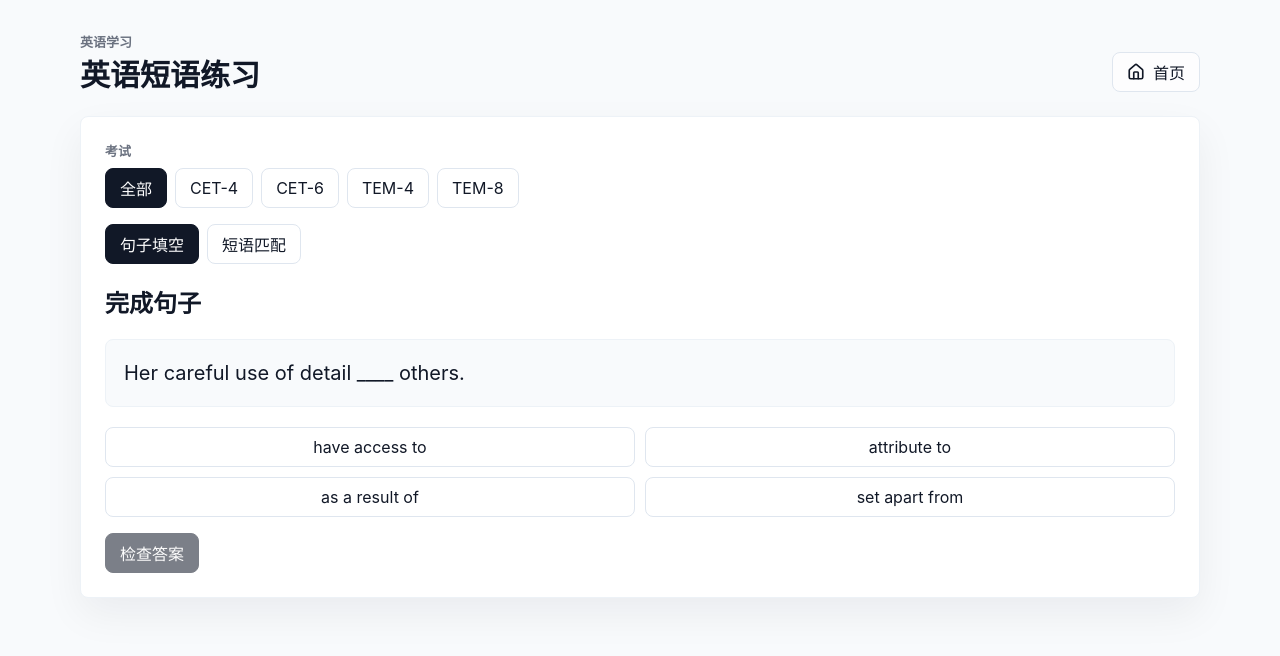
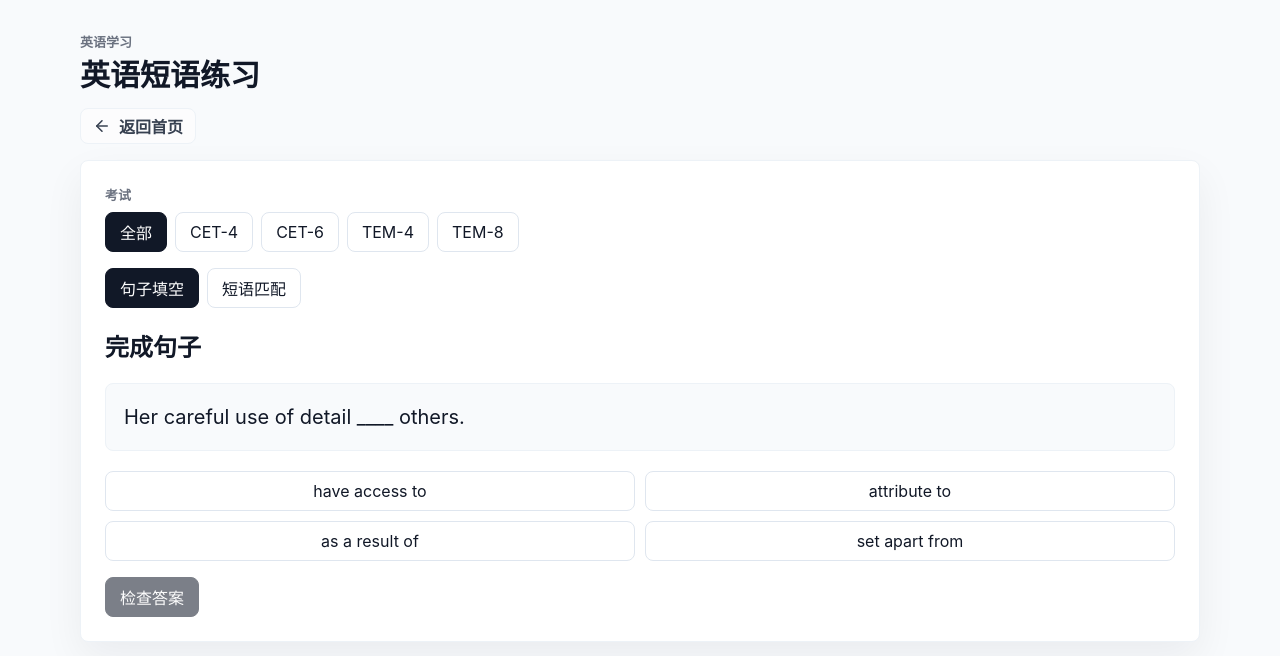
Before and after one commit to 17573316720cjj-dev/English-learning, a React (Vite) app: page / in a window 1280 px wide. Both pictures are taken after a click on the button "练习". Shown: the top 656 px of the page. Built offline with nearby package versions, Linux system fonts and the light colour scheme.

Commit message:
feat: improve home return placement

```diff
--- a/src/App.tsx
+++ b/src/App.tsx
@@ -1,5 +1,6 @@
 import type React from "react";
 import { useMemo, useState } from "react";
+import { ArrowLeft } from "lucide-react";
 import { AddItemScreen } from "./components/AddItemScreen";
 import { AppNav, type Screen } from "./components/AppNav";
 import { HomeScreen } from "./components/HomeScreen";
@@ -22,7 +23,13 @@ export function App(): React.JSX.Element {
 
   return (
     <main className="app-shell">
-      <AppNav active={activeScreen} onNavigate={setActiveScreen} />
+      <AppNav />
+      {activeScreen === "Home" ? null : (
+        <button className="back-home-button" onClick={() => setActiveScreen("Home")}>
+          <ArrowLeft aria-hidden={true} size={18} strokeWidth={2.1} />
+          <span>返回首页</span>
+        </button>
+      )}
       {activeScreen === "Home" ? (
         <HomeScreen onNavigate={setActiveScreen} />
       ) : activeScreen === "Practice" ? (
--- a/src/components/AppNav.tsx
+++ b/src/components/AppNav.tsx
@@ -1,33 +1,15 @@
-import { Home } from "lucide-react";
 import type React from "react";
 
 export type FeatureScreen = "Practice" | "Library" | "Add" | "Progress";
 export type Screen = "Home" | FeatureScreen;
 
-export function AppNav({
-  active,
-  onNavigate
-}: {
-  active: Screen;
-  onNavigate(screen: Screen): void;
-}): React.JSX.Element {
+export function AppNav(): React.JSX.Element {
   return (
     <header className="app-header">
       <div>
         <p className="eyebrow">英语学习</p>
         <h1>英语短语练习</h1>
       </div>
-      {active === "Home" ? null : (
-        <nav className="top-nav" aria-label="主导航">
-          <button
-            className="nav-button home-button"
-            onClick={() => onNavigate("Home")}
-          >
-            <Home aria-hidden={true} size={18} strokeWidth={2.2} />
-            <span>首页</span>
-          </button>
-        </nav>
-      )}
     </header>
   );
 }
--- a/src/styles.css
+++ b/src/styles.css
@@ -81,17 +81,31 @@ p {
   line-height: 1.1;
 }
 
-.top-nav,
 .segmented-control {
   display: flex;
   flex-wrap: wrap;
   gap: 8px;
 }
 
-.home-button {
+.back-home-button {
   display: inline-flex;
   align-items: center;
+  align-self: flex-start;
   gap: 8px;
+  min-height: 36px;
+  margin: -8px 0 16px;
+  border: 1px solid var(--border-soft);
+  border-radius: 8px;
+  padding: 0 12px;
+  color: #374151;
+  background: rgba(255, 255, 255, 0.58);
+  font-weight: 700;
+  cursor: pointer;
+}
+
+.back-home-button:hover {
+  border-color: var(--border-control);
+  background: rgba(255, 255, 255, 0.86);
 }
 
 .nav-button,
```
Also changed, not shown: 1 other file (tests, documents, lock files or other folders).
